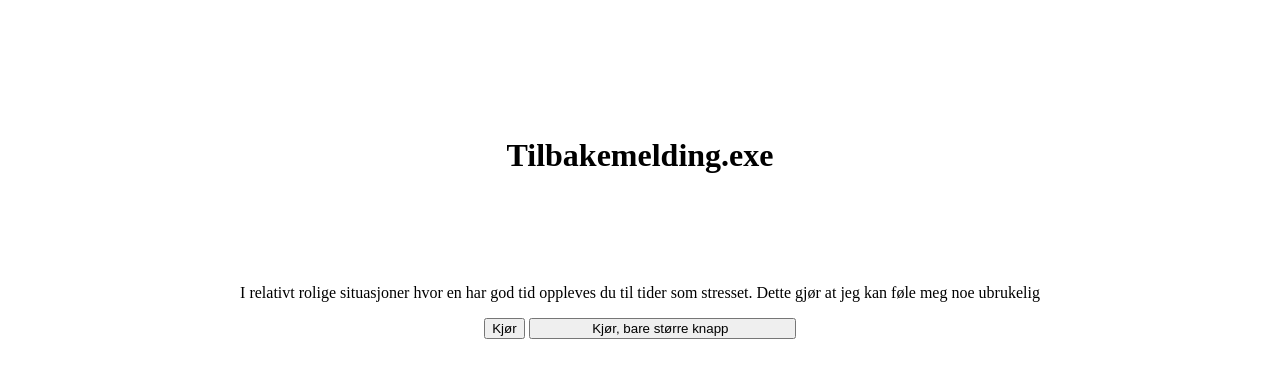
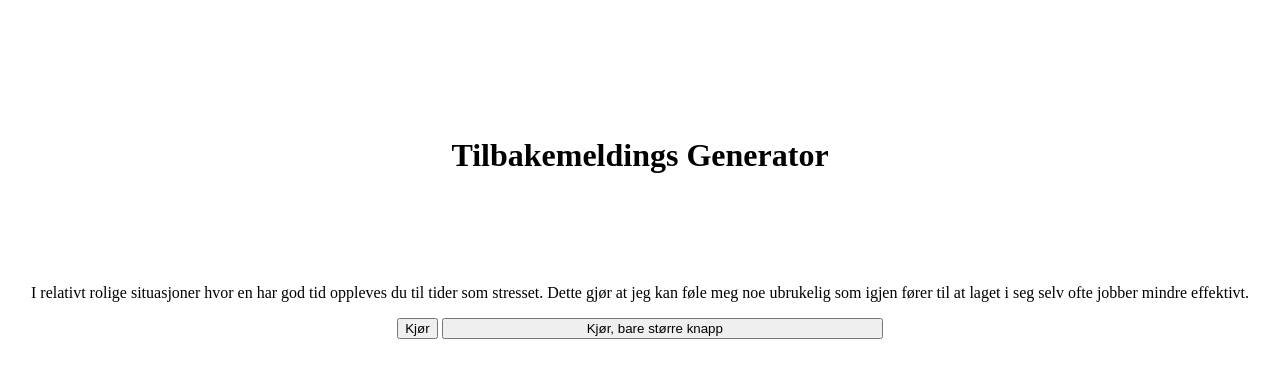
Before and after one commit to sj0hansen/tilbakemeldings-generator, a plain HTML site: page index.html in a window 1280 px wide. Both pictures are taken after a click on the button "Kjør". Drawn offline with Linux system fonts and the light colour scheme.

Commit message:
Finjusterer koden med kommentarer

```diff
--- a/index.html
+++ b/index.html
@@ -1,27 +1,37 @@
+<!--
+- Tilbakemeldingsgenerator
+- Et program/nettside som genererer tilbakemeldinger.
+-
+- Sondre Johansen
+- sondre.johans1@outlook.com
+-->
+
 <!DOCTYPE html>
 <html lang="en">
+
+<!--Sentrerer siden-->
 <style type="text/css">
   body{text-align:center}
+</style>
 
-</style>
 <head>
   <meta charset="UTF-8">
   <meta name="viewport" content="width=device-width, initial-scale=1.0">
   <title>Tilbakemelding.exe</title>
 </head>
+
+
 <body>
-<br>
-<br>
-<br>
-<br><br><br>
+  <br><br><br><br><br><br>
 
-  <h1>Tilbakemelding.exe</h1>
+  <h1>Tilbakemeldings Generator</h1>
 
-<br><br><br><br>
+  <br><br><br><br>
+
   <p id="knapp"></p>
-<button onclick="visTekst();">Kjør</button>
+  <button onclick="visTekst();">Kjør</button><!--visTekst er en funksjon fra index.js-->
 
-<input type="button" value="               Kjør, bare større knapp                "  onclick="visTekst();">
+  <input type="button" value="                                     Kjør, bare større knapp                                         "  onclick="visTekst();"><!--visTekst er en funksjon fra index.js-->
 
 
 <script src="index.js"></script>
--- a/index.js
+++ b/index.js
@@ -1,3 +1,16 @@
+/*
+* Javascript for Tilbakemeldingsgenerator.
+* Scriptet velger ut tilbakemeldingen som skal gis, og viser den som innerHTML.
+*
+* Sondre Johansen
+* sondre.johans1@outlook.com
+*
+* HJI:
+* Daniel Steffensen
+* Even Tomter
+*/
+
+//Array bestående av strenger med adferder
 var adferd = Array(
   "Når du velger å gjøre oppgavene dine på en innefektiv måte.",
   "Oppgavene du gjør blir til tider gjort på en mindre god måte.",
@@ -10,6 +23,7 @@ var adferd = Array(
   "I akutte situasjoner kan du virke usikker og fryse til.", "I relativt rolige situasjoner hvor en har god tid oppleves du til tider som stresset."
 );
 
+//Array bestående av strenger med reaksjoner
 var reaksjon = Array(
   "Dette gjør at jeg kan føle meg noe ubrukelig",
   "Dette gjør at jeg blir ekstremt irritert",
@@ -17,19 +31,26 @@ var reaksjon = Array(
   "Når dette skjer føler jeg at du ikke egentlig bryr deg om hva som skjer"
 );
 
+//Array bestående av strenger med konsekvenser
 var konsekvens = Array(
-
+  "som igjen fører til at laget i seg selv ofte jobber mindre effektivt."
 
 );
 
+
+
+//Funksjon som velger ut en streng fra hvert array og viser generert tilbakemelding over html knappen.
 function visTekst(){
 
+  //Her velges strenger fra arrayene
   let rAdferd = adferd[Math.floor(Math.random() * adferd.length)];
 
   let rReaksjon = reaksjon[Math.floor(Math.random() * reaksjon.length)];
 
-  let rKonsekvens = konsekvens[Math.floor(Math.random() * reaksjon.length)];
+  let rKonsekvens = konsekvens[Math.floor(Math.random() * konsekvens.length)];
 
-  document.getElementById("knapp").innerHTML=(rAdferd + " " + rReaksjon);
+
+  //Her settes tilbakemeldingen sammen, og vises på skjermen.
+  document.getElementById("knapp").innerHTML=(rAdferd + " " + rReaksjon + " " + rKonsekvens);
 
 }
```
